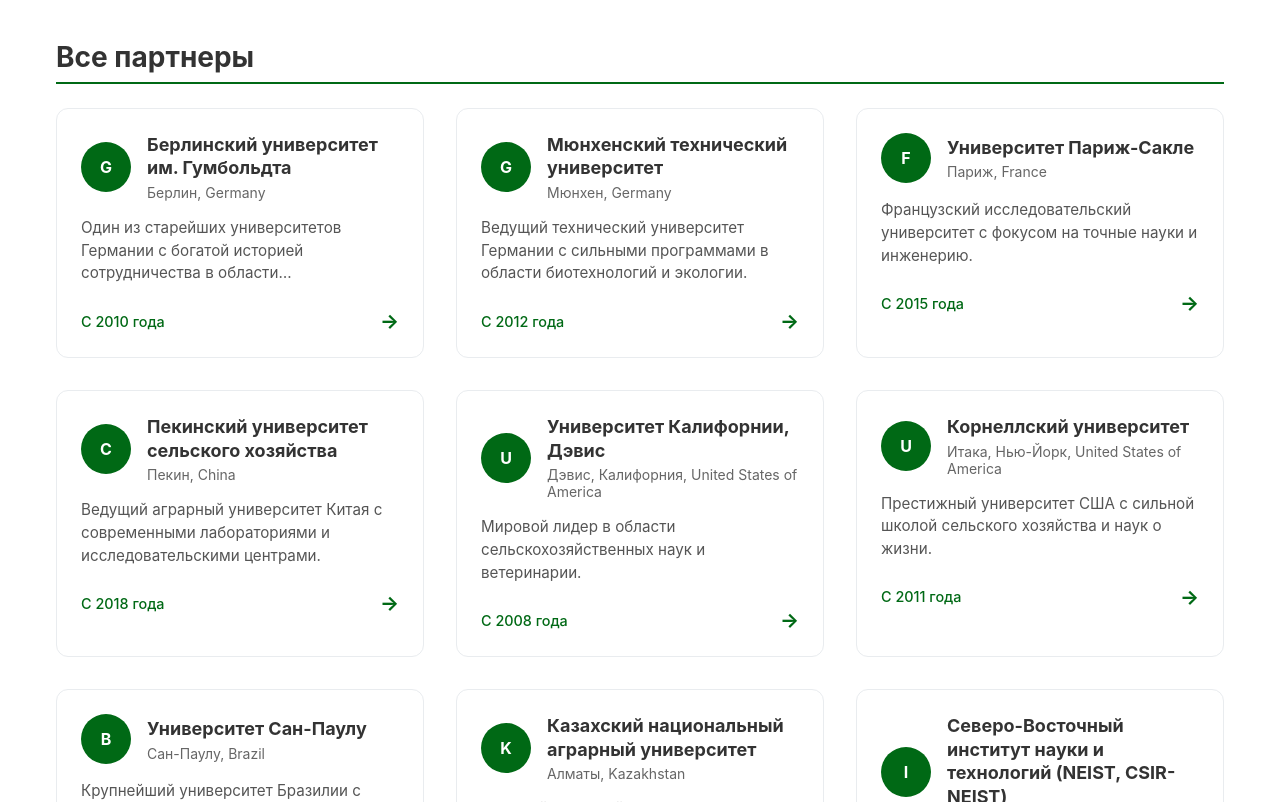
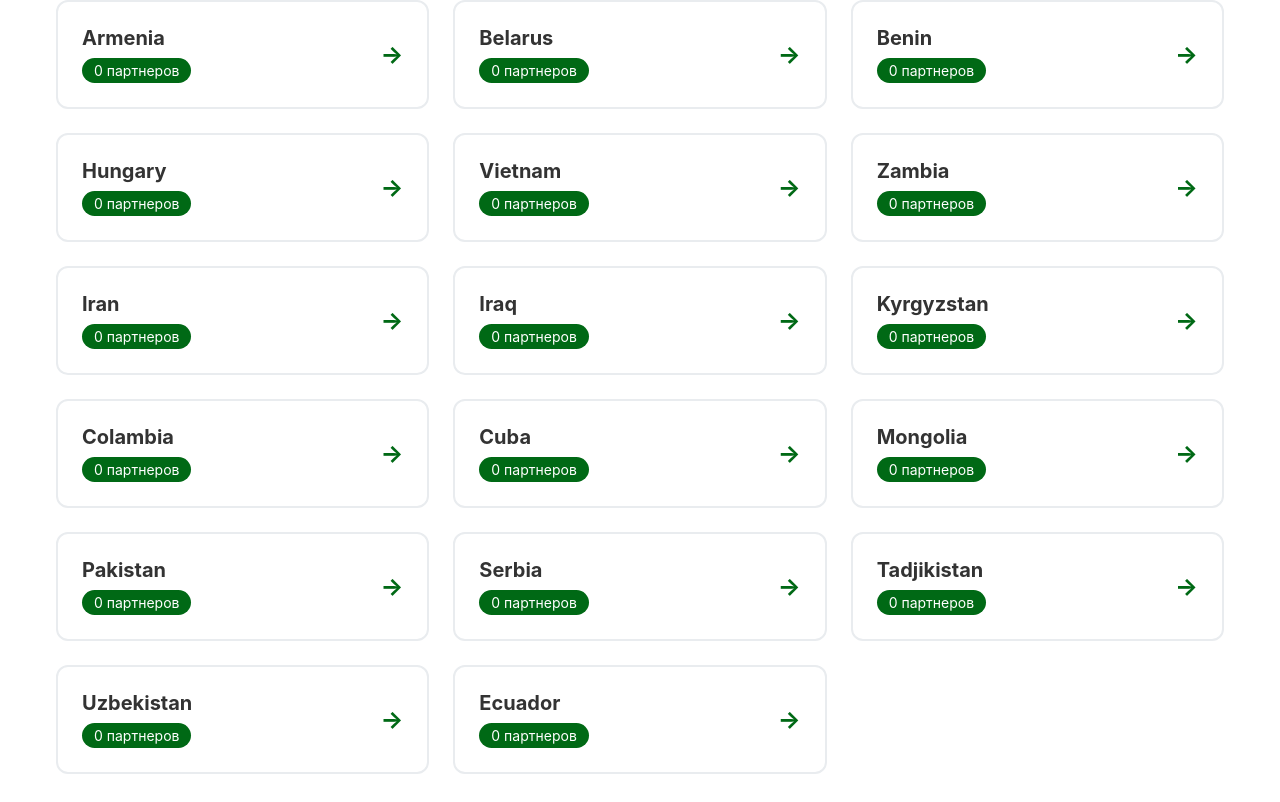
Before and after one commit to Xalamor/timiryazev-academy-partners, a Next.js app: page /partners in a window 1280 px wide. Shown: the part 898-1700 px from the top of the page. Built offline with nearby package versions, Linux system fonts and the light colour scheme.

Commit message:
Add partners

```diff
--- a/app/partners.ts
+++ b/app/partners.ts
@@ -151,7 +151,25 @@
   "Brazil",
   "Kazakhstan",
   "India",
-  "Egypt"
+  "Egypt",
+  "Azerbaijan",
+  "Armenia",
+  "Belarus",
+  "Benin",
+  "Hungary",
+  "Vietnam",
+  "Zambia",
+  "Iran",
+  "Iraq",
+  "Kyrgyzstan",
+  "Colambia",
+  "Cuba",
+  "Mongolia",
+  "Pakistan",
+  "Serbia",
+  "Tadjikistan",
+  "Uzbekistan",
+  "Ecuador"
 ];
 
 export const PARTNER_DATA: Record<string, string[]> = {
```
